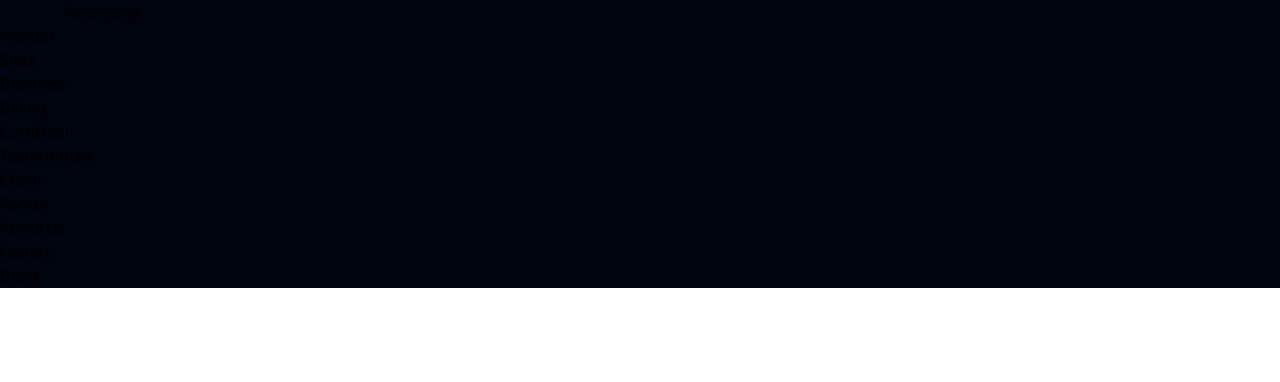
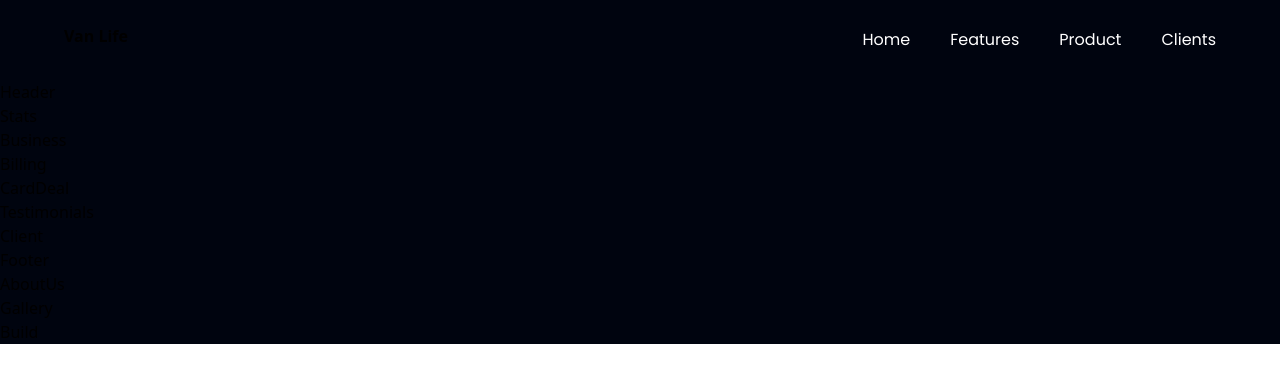
Before and after one commit to designByMilencja/Van-Life-Website, a React app in the folder van-life/: page / in a window 1280 px wide. Shown: the top 382 px of the page. Built offline with nearby package versions, Linux system fonts and the light colour scheme; the HTML template or start-up script is replaced by a standard one.

Commit message:
feat(Nav): added desktop navbar

```diff
--- a/van-life/src/components/Navbar.jsx
+++ b/van-life/src/components/Navbar.jsx
@@ -1,7 +1,16 @@
-import React from "react";
+import React, {useState} from "react";
+import {navLinks} from "../constants/index.js";
+import {close, menu} from "../assets/index.js";
 const Navbar = () => {
+    const [toggle, setToggle] =useState()
   return (
-      <div>Nawigacja</div>
+      <nav className="w-full flex py-6 justify-between items-center navbar">
+          <p className="w-[124px] h-[32px]"><strong>Van Life</strong></p>
+          <ul className="list-none sm:flex hidden justify-end items-center flex-1">
+              {navLinks.map((nav, index)=> (<li key={nav.id} className={`font-poppins font-normal cursor-pointer text-[16px] ${index === navLinks.length -1 ? 'mr-0' : 'mr-10'} text-white `}><a href={`#$nav.id`}>{nav.title}</a></li>))}
+          </ul>
+
+      </nav>
   )
 }
 export default Navbar
```
